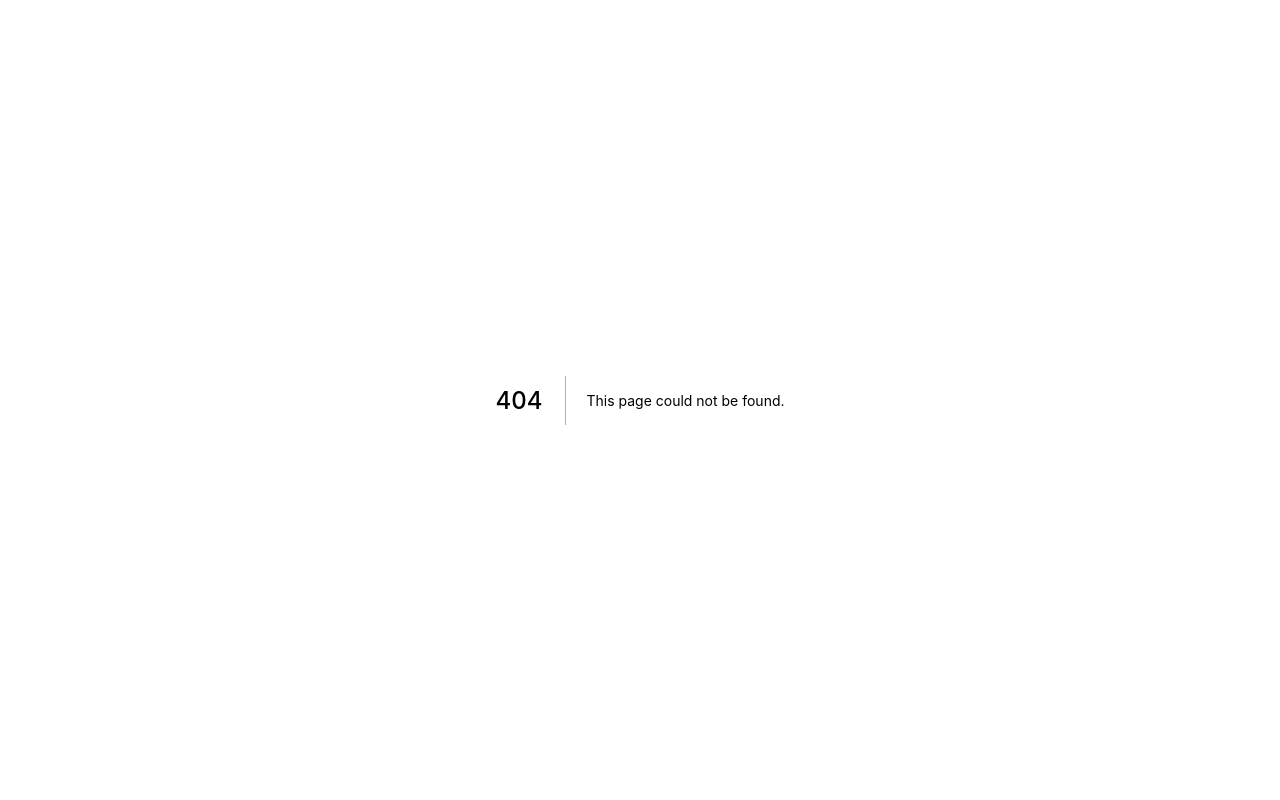
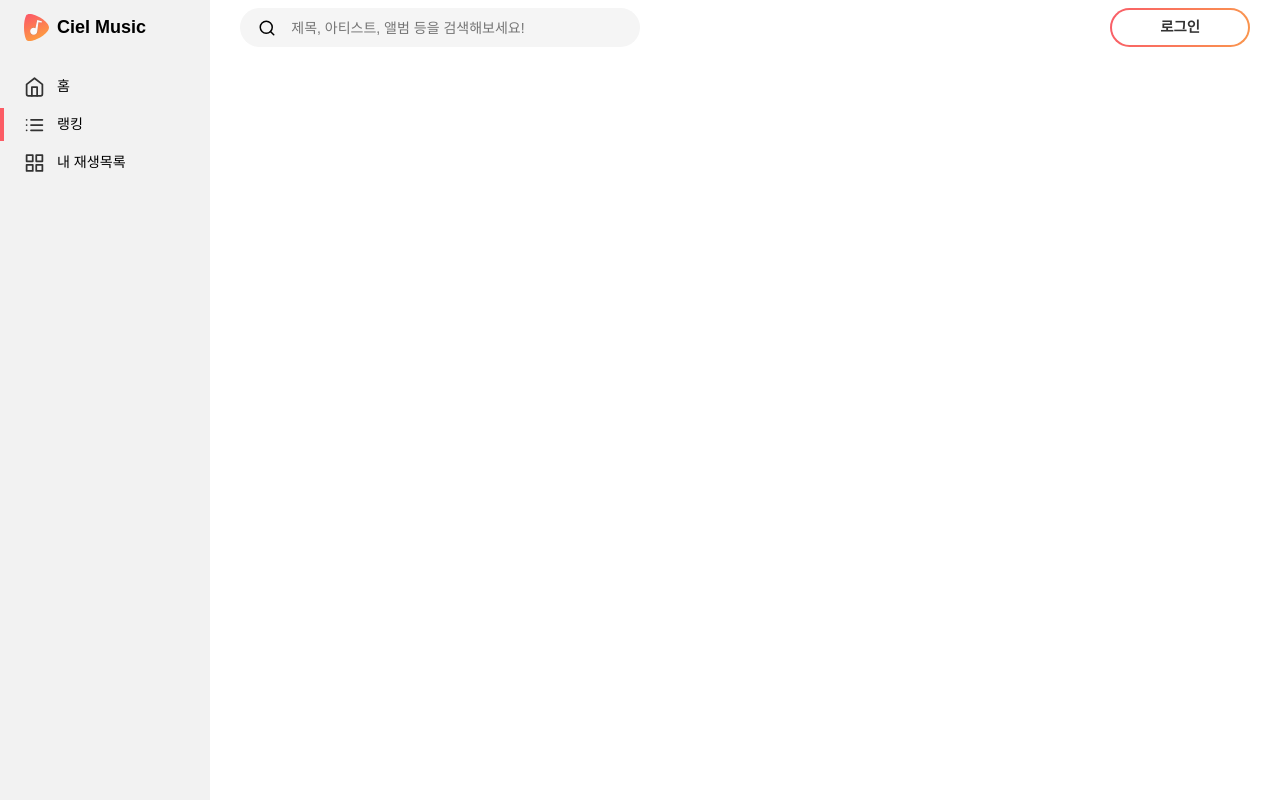
Before and after one commit to splitz-dev/cielmusic-frontend, a Next.js app: page /ranking in a window 1280 px wide. Before the commit this address had no page. Built offline with nearby package versions, Linux system fonts and the light colour scheme; a web font is replaced by a local one.

Commit message:
feat: ⚡️ 기능 추가

```diff
--- /dev/null
+++ b/pages/ranking.tsx
@@ -0,0 +1,20 @@
+import React from 'react'
+import Head from 'next/head'
+import dynamic from 'next/dynamic'
+
+const MainLayout = dynamic(() => import('../components/Layout/Main'))
+const Container = dynamic(() => import('../components/Container'))
+
+const Home: React.FC = () => (
+  <>
+    <Head>
+      <title>실시간 차트 • Ciel Music</title>
+      <link rel="icon" href="/favicon.ico" />
+    </Head>
+    <MainLayout>
+      <Container></Container>
+    </MainLayout>
+  </>
+)
+
+export default Home
```
